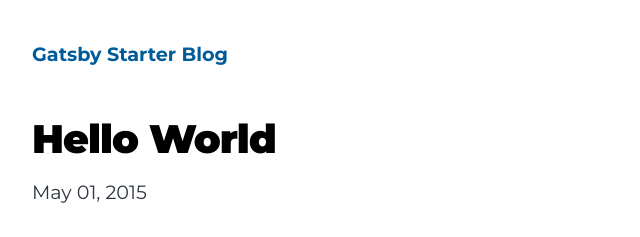
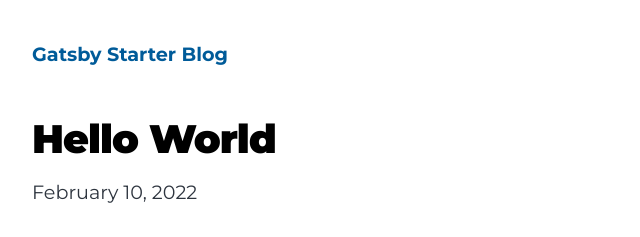
Before and after one commit to hsmc1991/gatsby-starter-blog, a Gatsby site: page /hello-world/ in a window 1280 px wide. Shown: the top 237 px of the page, 292-932 px from the left. Built offline with nearby package versions, Linux system fonts and the light colour scheme; Gatsby itself is replaced by a stand-in of ours.

Commit message:
Changed date

```diff
--- a/content/blog/hello-world/index.md
+++ b/content/blog/hello-world/index.md
@@ -1,6 +1,6 @@
 ---
 title: Hello World
-date: "2015-05-01T22:12:03.284Z"
+date: "2022-02-10T22:12:03.284Z"
 description: "Hello World"
 ---
 
```
